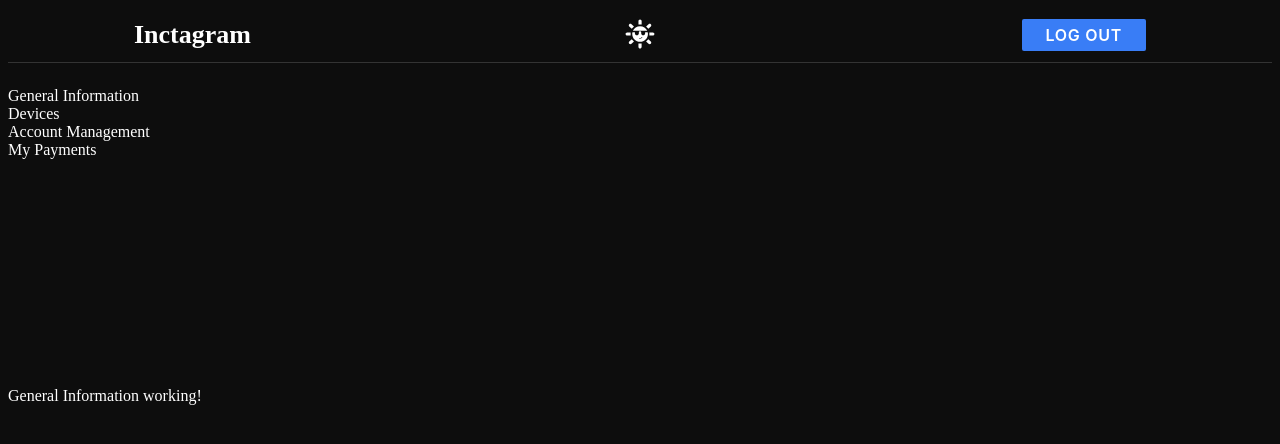
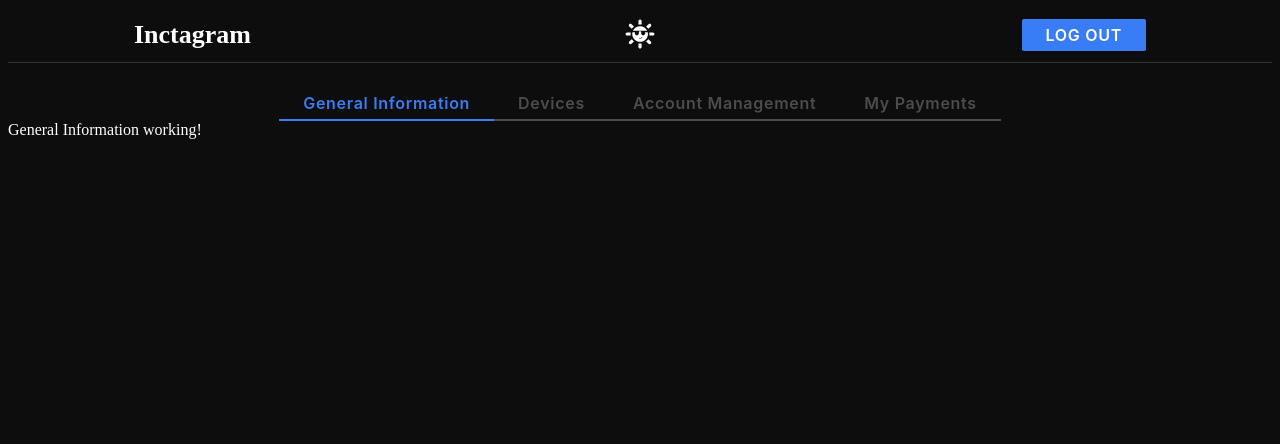
Before and after one commit to sousva/inctagram, a Next.js app: page /profile/profile-settings in a window 1280 px wide. Shown: the top 444 px of the page. Built offline with nearby package versions, Linux system fonts and the light colour scheme.

Commit message:
feat: add styles for ProfileSettingsAccordion/TabButton

```diff
--- a/src/app/profile/profile-settings/ProfileSettingsAccordion/ProfileSettingsAccordion.tsx
+++ b/src/app/profile/profile-settings/ProfileSettingsAccordion/ProfileSettingsAccordion.tsx
@@ -1,9 +1,11 @@
 import React from 'react'
 import {ProfileSettingsWrapper} from 'app/profile/profile-settings/styled'
 import {setProfileSettingsTabsAC, TabsSettingsType} from 'redux/appSlice'
-import {useAppDispatch} from 'common/hooks/reduxHooks'
+import {useAppDispatch, useAppSelector} from 'common/hooks/reduxHooks'
+import {TabButton} from 'common/components/TabButton/TabButton'
 
 const ProfileSettingsAccordion = () => {
+    const profileSettingActiveTab = useAppSelector(state => state.app.profileSettingsTabs)
     const dispatch = useAppDispatch()
 
     const setAccordionHandler = (tab: TabsSettingsType) => {
@@ -11,10 +13,27 @@ const ProfileSettingsAccordion = () => {
     }
     return (
         <ProfileSettingsWrapper>
-            <div onClick={() => setAccordionHandler('generalInformation')}>General Information</div>
-            <div onClick={() => setAccordionHandler('devices')}>Devices</div>
-            <div onClick={() => setAccordionHandler('accountManagement')}>Account Management</div>
-            <div onClick={() => setAccordionHandler('myPayments')}>My Payments</div>
+            <TabButton
+                active={profileSettingActiveTab === 'generalInformation'}
+                onClick={() => setAccordionHandler('generalInformation')}
+            >
+                General Information
+            </TabButton>
+            <TabButton active={profileSettingActiveTab === 'devices'} onClick={() => setAccordionHandler('devices')}>
+                Devices
+            </TabButton>
+            <TabButton
+                active={profileSettingActiveTab === 'accountManagement'}
+                onClick={() => setAccordionHandler('accountManagement')}
+            >
+                Account Management
+            </TabButton>
+            <TabButton
+                active={profileSettingActiveTab === 'myPayments'}
+                onClick={() => setAccordionHandler('myPayments')}
+            >
+                My Payments
+            </TabButton>
         </ProfileSettingsWrapper>
     )
 }
--- a/src/app/profile/profile-settings/styled.ts
+++ b/src/app/profile/profile-settings/styled.ts
@@ -1,8 +1,8 @@
 import styled from 'styled-components'
 
 export const ProfileSettingsWrapper = styled.div`
-    position: relative;
-    height: 300px;
+    display: flex;
+    justify-content: center;
 
     h1 {
         position: absolute;
--- /dev/null
+++ b/src/common/components/TabButton/TabButton.tsx
@@ -0,0 +1,23 @@
+import styled, {css} from 'styled-components'
+
+export const TabButton = styled.button.attrs(active => active)`
+    padding: 6px 24px;
+    cursor: pointer;
+    border-left: none;
+    border-right: none;
+    border-top: none;
+    border-bottom: 2px solid #4c4c4c;
+    font-size: 16px;
+    font-weight: 600;
+    font-family: Inter, sans-serif;
+    letter-spacing: 0.7px;
+    color: #4c4c4c;
+    background-color: inherit;
+
+    ${({active}) =>
+        active &&
+        css`
+            color: #397df6;
+            border-bottom-color: #397df6;
+        `}
+`
```
